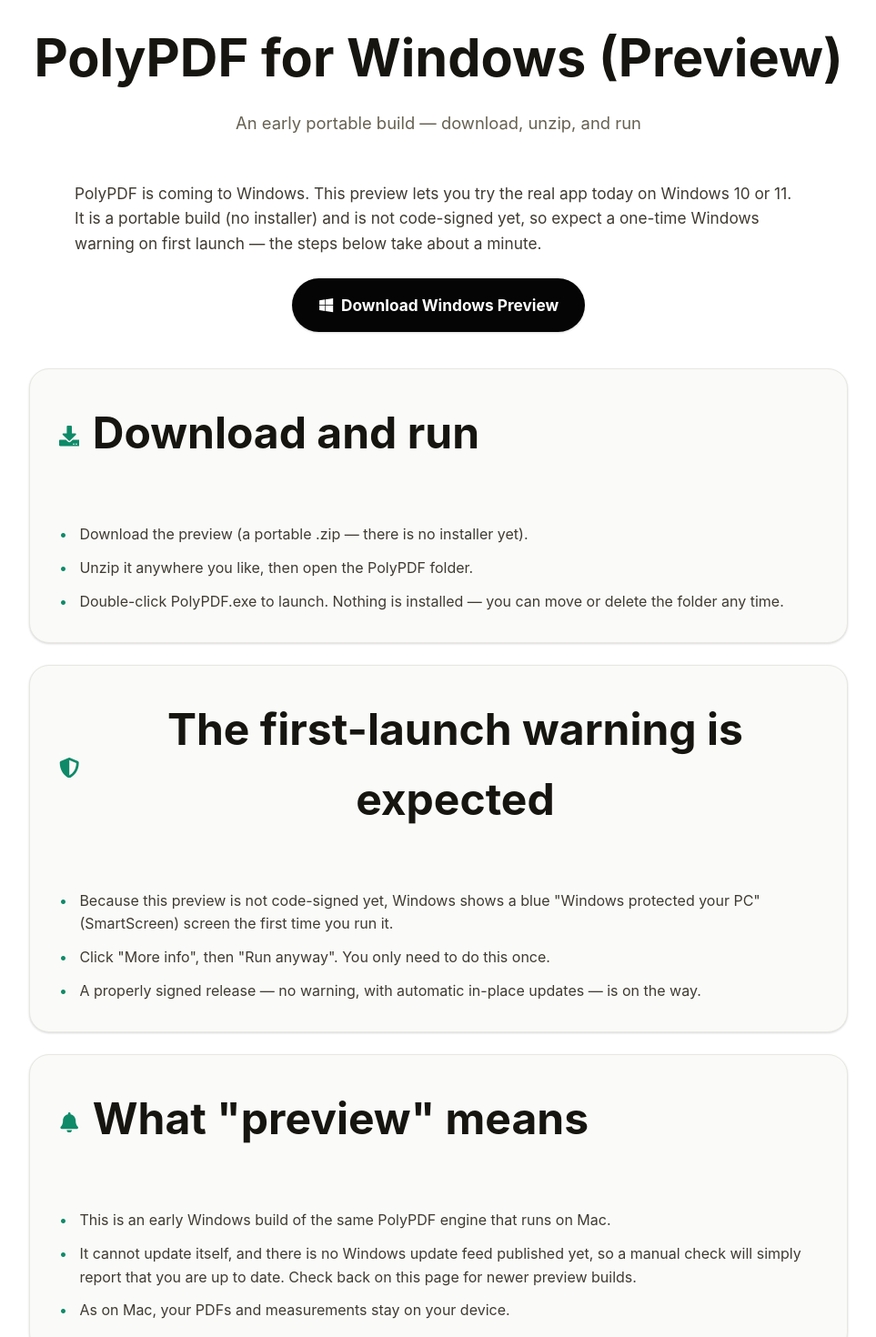
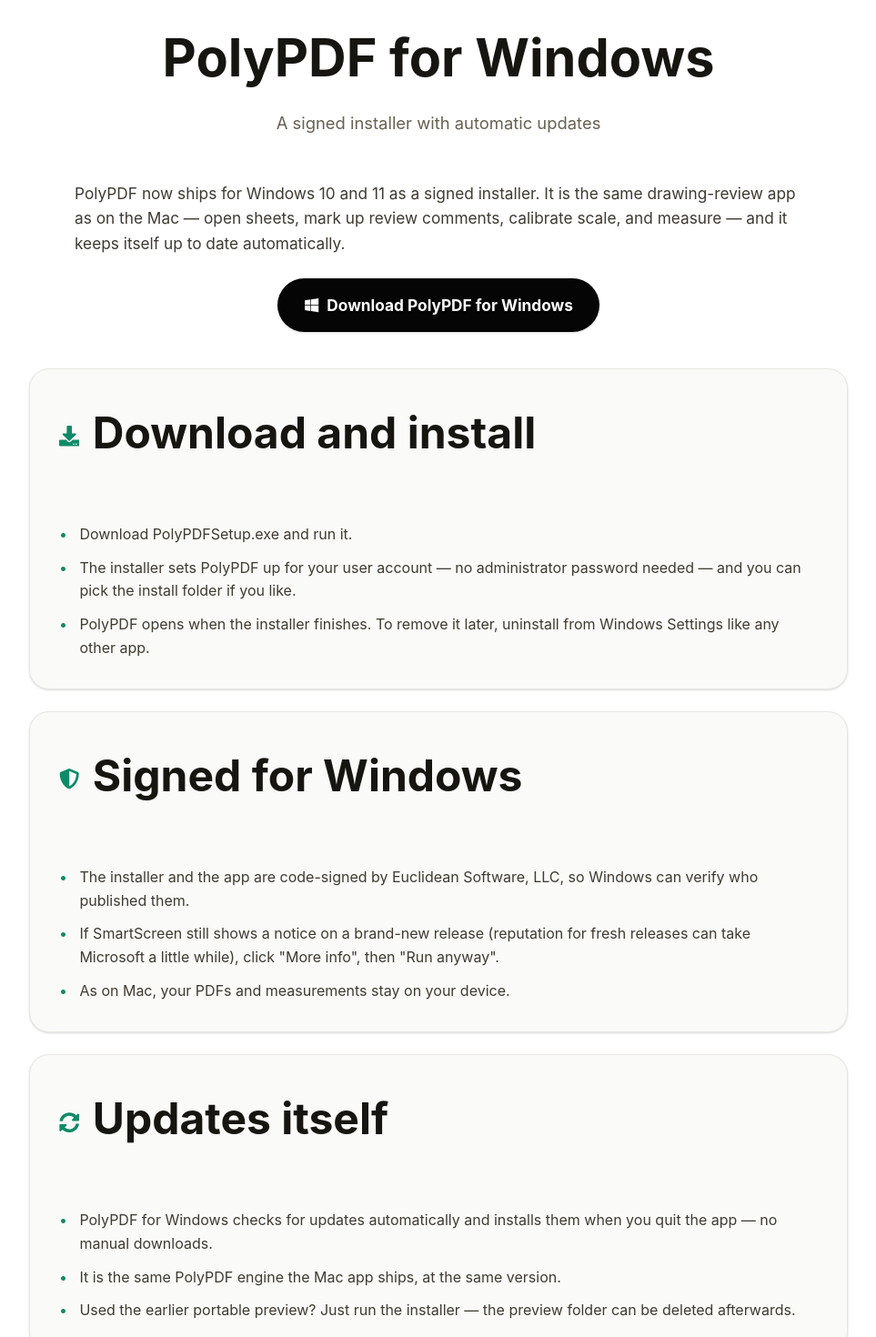
Before and after one commit to mohammedbala/polypdf_site, a React (Create React App) app: page /windows in a window 1280 px wide. Shown: the part 140-1610 px from the top of the page at 91% size, without its empty margins (158-1121 px from the left). Built offline with nearby package versions, Linux system fonts and the light colour scheme.

Commit message:
Windows page: signed installer with auto-updates replaces the unsigned preview
/windows now offers PolyPDFSetup.exe (signed, per-user, auto-updating);
Home CTA + footer link updated to match. 1.1.3-8 shipped 2026-07-29.

```diff
--- a/src/components/Home.js
+++ b/src/components/Home.js
@@ -511,7 +511,7 @@ const Home = () => {
                 <span>Secure Stripe checkout</span>
               </div>
             </div>
-            <p className="cta-platform-note">Now on Windows too — <Link to="/windows">try the preview</Link>.</p>
+            <p className="cta-platform-note">Now on Windows too — <Link to="/windows">download for Windows</Link>.</p>
           </motion.div>
         </div>
       </section>
@@ -526,7 +526,7 @@ const Home = () => {
             <div className="footer-links">
               <a href={macDownloadURL} download onClick={() => handleDownloadClick('footer')}>Download Free</a>
               <Link to="/buy">Buy Once</Link>
-              <Link to="/windows">Windows Preview</Link>
+              <Link to="/windows">Windows</Link>
               <Link to="/support">Support</Link>
               <Link to="/versions">Version History</Link>
               <Link to="/refund">Refund Policy</Link>
--- a/src/components/WindowsPreview.js
+++ b/src/components/WindowsPreview.js
@@ -6,39 +6,39 @@ import {
   FaWindows,
   FaDownload,
   FaShieldAlt,
-  FaBell,
+  FaSyncAlt,
   FaCheckCircle
 } from 'react-icons/fa';
 import parrotIcon from '../assets/polypdf_icon.png';
 
-const windowsPreviewURL = '/downloads/windows-preview/PolyPDF-Windows-Preview-v1.1.0-x64.zip';
+const windowsInstallerURL = '/downloads/windows/PolyPDFSetup.exe';
 
 const sections = [
   {
     icon: <FaDownload />,
-    title: 'Download and run',
+    title: 'Download and install',
     content: [
-      'Download the preview (a portable .zip — there is no installer yet).',
-      'Unzip it anywhere you like, then open the PolyPDF folder.',
-      'Double-click PolyPDF.exe to launch. Nothing is installed — you can move or delete the folder any time.'
+      'Download PolyPDFSetup.exe and run it.',
+      'The installer sets PolyPDF up for your user account — no administrator password needed — and you can pick the install folder if you like.',
+      'PolyPDF opens when the installer finishes. To remove it later, uninstall from Windows Settings like any other app.'
     ]
   },
   {
     icon: <FaShieldAlt />,
-    title: 'The first-launch warning is expected',
+    title: 'Signed for Windows',
     content: [
-      'Because this preview is not code-signed yet, Windows shows a blue "Windows protected your PC" (SmartScreen) screen the first time you run it.',
-      'Click "More info", then "Run anyway". You only need to do this once.',
-      'A properly signed release — no warning, with automatic in-place updates — is on the way.'
+      'The installer and the app are code-signed by Euclidean Software, LLC, so Windows can verify who published them.',
+      'If SmartScreen still shows a notice on a brand-new release (reputation for fresh releases can take Microsoft a little while), click "More info", then "Run anyway".',
+      'As on Mac, your PDFs and measurements stay on your device.'
     ]
   },
   {
-    icon: <FaBell />,
-    title: 'What "preview" means',
+    icon: <FaSyncAlt />,
+    title: 'Updates itself',
     content: [
-      'This is an early Windows build of the same PolyPDF engine that runs on Mac.',
-      'It cannot update itself, and there is no Windows update feed published yet, so a manual check will simply report that you are up to date. Check back on this page for newer preview builds.',
-      'As on Mac, your PDFs and measurements stay on your device.'
+      'PolyPDF for Windows checks for updates automatically and installs them when you quit the app — no manual downloads.',
+      'It is the same PolyPDF engine the Mac app ships, at the same version.',
+      'Used the earlier portable preview? Just run the installer — the preview folder can be deleted afterwards.'
     ]
   },
   {
@@ -46,7 +46,7 @@ const sections = [
     title: 'Requirements',
     content: [
       'Windows 10 or 11, 64-bit (x64).',
-      'About 500 MB of free disk space once unzipped.',
+      'About 500 MB of free disk space.',
       'Same free tier as Mac: full markup and review tools, with 3 measurements per document before Pro.'
     ]
   }
@@ -79,19 +79,19 @@ const WindowsPreview = () => {
       >
         <div className="container">
           <div className="legal-hero">
-            <h1>PolyPDF for Windows <span className="gradient-text">(Preview)</span></h1>
-            <p className="legal-subtitle">An early portable build — download, unzip, and run</p>
+            <h1>PolyPDF for <span className="gradient-text">Windows</span></h1>
+            <p className="legal-subtitle">A signed installer with automatic updates</p>
           </div>
 
           <div className="legal-intro">
             <p>
-              PolyPDF is coming to Windows. This preview lets you try the real app today on Windows 10 or 11.
-              It is a portable build (no installer) and is not code-signed yet, so expect a one-time Windows
-              warning on first launch — the steps below take about a minute.
+              PolyPDF now ships for Windows 10 and 11 as a signed installer. It is the same drawing-review
+              app as on the Mac — open sheets, mark up review comments, calibrate scale, and measure — and it
+              keeps itself up to date automatically.
             </p>
             <div className="cta-download-row" style={{ marginTop: '1.5rem' }}>
-              <a href={windowsPreviewURL} className="primary-btn large" download>
-                <FaWindows /> Download Windows Preview
+              <a href={windowsInstallerURL} className="primary-btn large" download>
+                <FaWindows /> Download PolyPDF for Windows
               </a>
             </div>
           </div>
@@ -122,7 +122,7 @@ const WindowsPreview = () => {
           <div className="legal-footer-note">
             <p>
               Questions or a bug to report? Email <a href="mailto:support@polypdf.com">support@polypdf.com</a>{' '}
-              and mention you are on the Windows preview. Prefer Mac? <Link to="/">Get the Mac app</Link>.
+              and mention you are on Windows. Prefer Mac? <Link to="/">Get the Mac app</Link>.
             </p>
           </div>
         </div>
```
